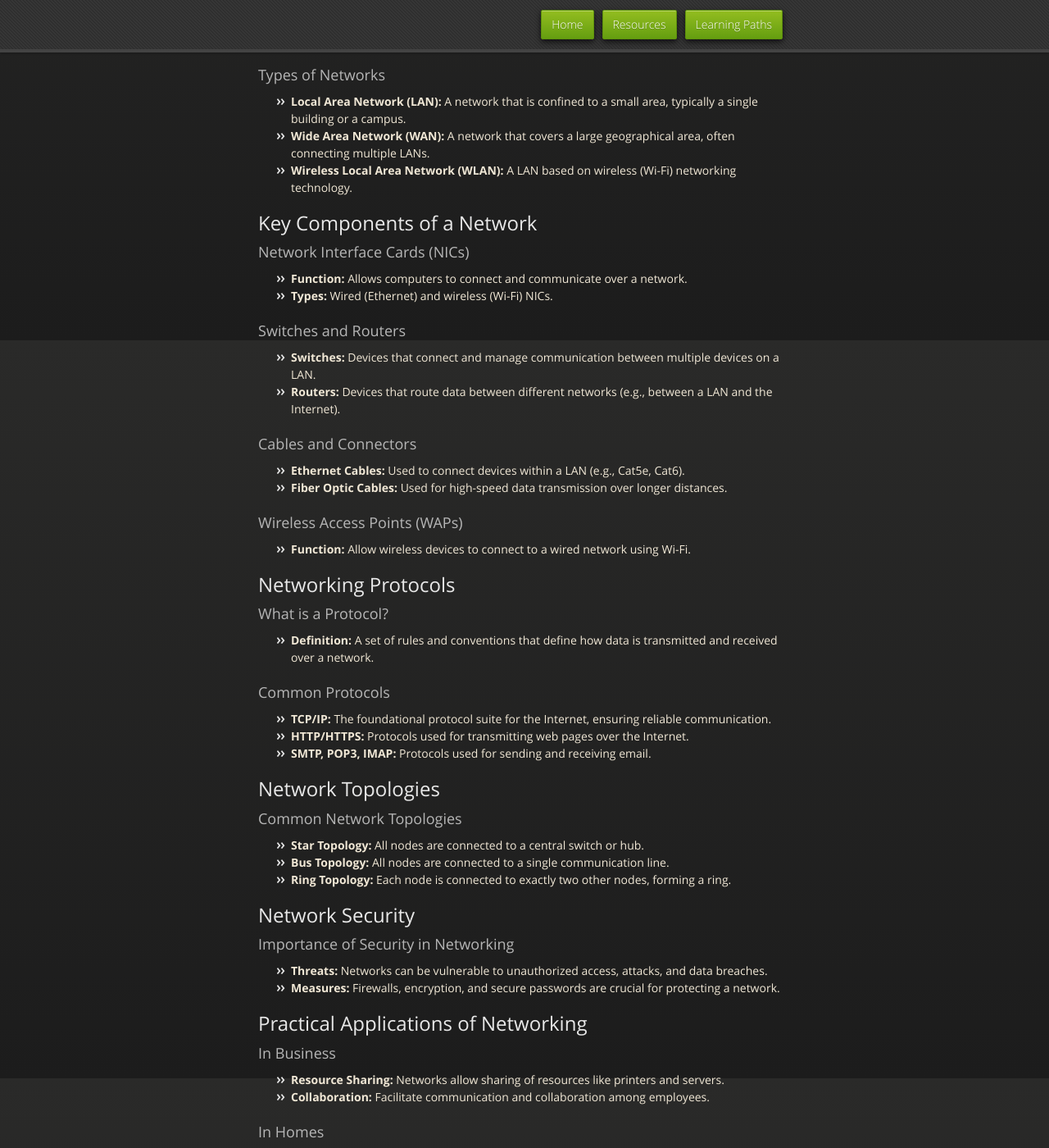
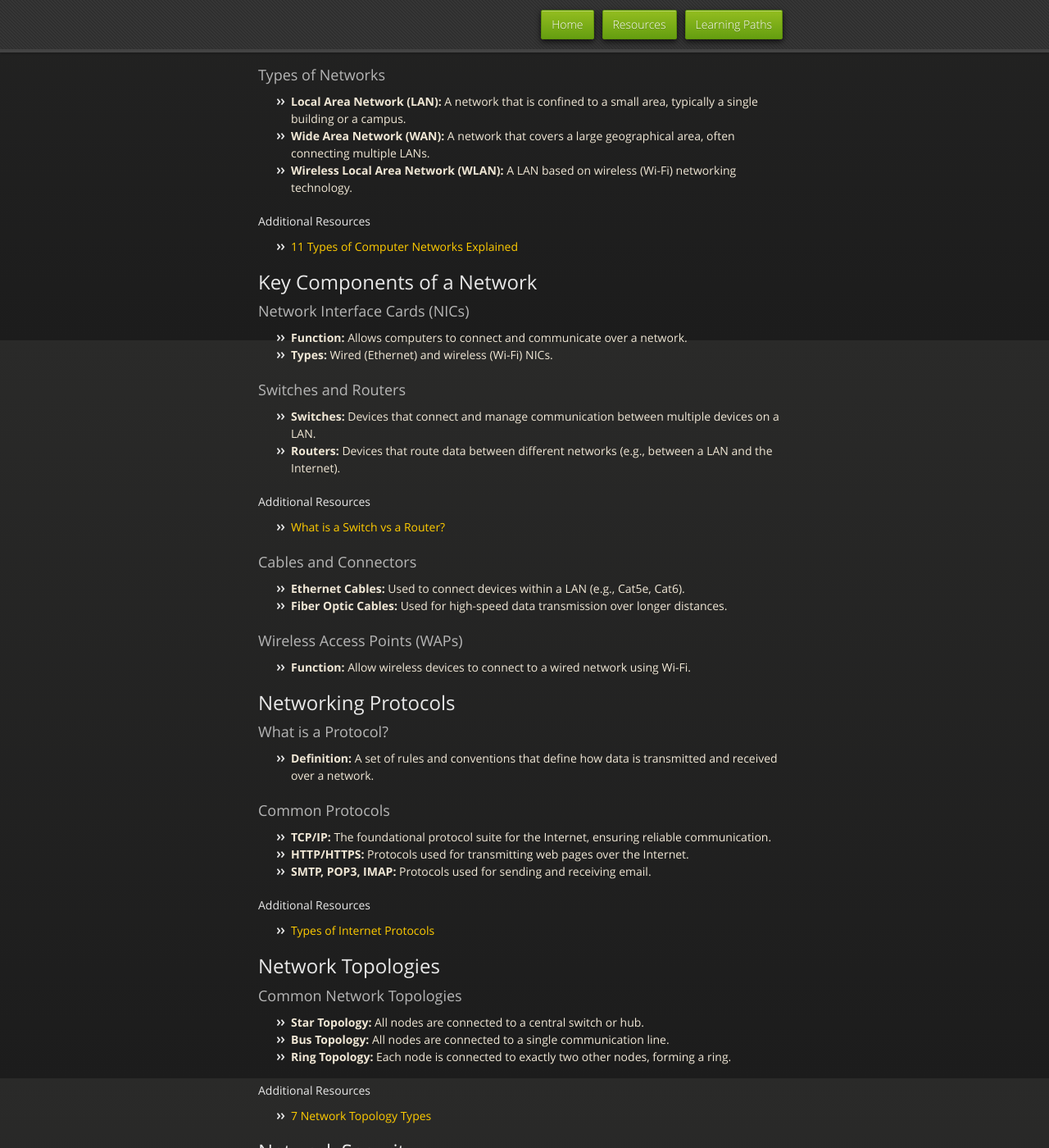
Before and after one commit to jaceflournoy/jaceflournoy.github.io, a Jekyll site: the page built from learning-paths/absolute-beginner/intro-to-networking.md, in a window 1280 px wide and 1400 px high, scrolled down 485 px. Shown: the whole window at 82% size. Built offline with Jekyll 4.4.1, drawn with Linux system fonts in a browser that asks for light colours; our own code applies the rules of GitHub Pages for plain Markdown files.

Commit message:
add resources for intro to networking

```diff
--- a/learning-paths/absolute-beginner/intro-to-networking.md
+++ b/learning-paths/absolute-beginner/intro-to-networking.md
@@ -12,6 +12,9 @@ Networking in the context of computers refers to the practice of connecting comp
 - **Wide Area Network (WAN):** A network that covers a large geographical area, often connecting multiple LANs.
 - **Wireless Local Area Network (WLAN):** A LAN based on wireless (Wi-Fi) networking technology.
 
+#### Additional Resources
+- [11 Types of Computer Networks Explained](https://www.indeed.com/career-advice/career-development/types-of-networks)
+
 ## Key Components of a Network
 ### Network Interface Cards (NICs)
 - **Function:** Allows computers to connect and communicate over a network.
@@ -20,6 +23,9 @@ Networking in the context of computers refers to the practice of connecting comp
 ### Switches and Routers
 - **Switches:** Devices that connect and manage communication between multiple devices on a LAN.
 - **Routers:** Devices that route data between different networks (e.g., between a LAN and the Internet).
+
+#### Additional Resources
+- [What is a Switch vs a Router?](https://www.indeed.com/career-advice/career-development/types-of-networks)
 
 ### Cables and Connectors
 - **Ethernet Cables:** Used to connect devices within a LAN (e.g., Cat5e, Cat6).
@@ -37,11 +43,17 @@ Networking in the context of computers refers to the practice of connecting comp
 - **HTTP/HTTPS:** Protocols used for transmitting web pages over the Internet.
 - **SMTP, POP3, IMAP:** Protocols used for sending and receiving email.
 
+#### Additional Resources
+- [Types of Internet Protocols](https://www.geeksforgeeks.org/types-of-internet-protocols/#)
+
 ## Network Topologies
 ### Common Network Topologies
 - **Star Topology:** All nodes are connected to a central switch or hub.
 - **Bus Topology:** All nodes are connected to a single communication line.
 - **Ring Topology:** Each node is connected to exactly two other nodes, forming a ring.
+
+#### Additional Resources
+- [7 Network Topology Types](https://www.indeed.com/career-advice/starting-new-job/network-topology-types)
 
 ## Network Security
 ### Importance of Security in Networking
```
